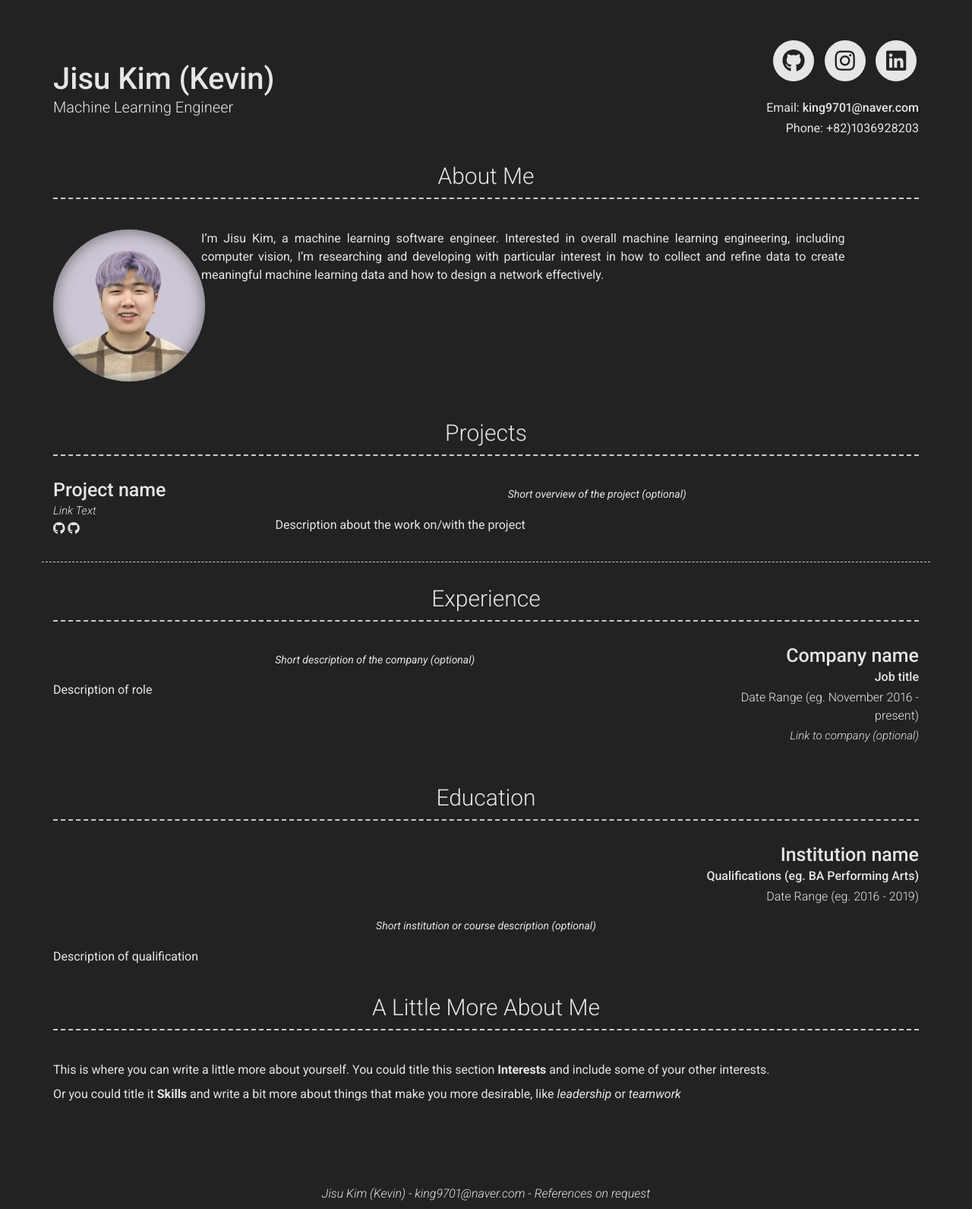
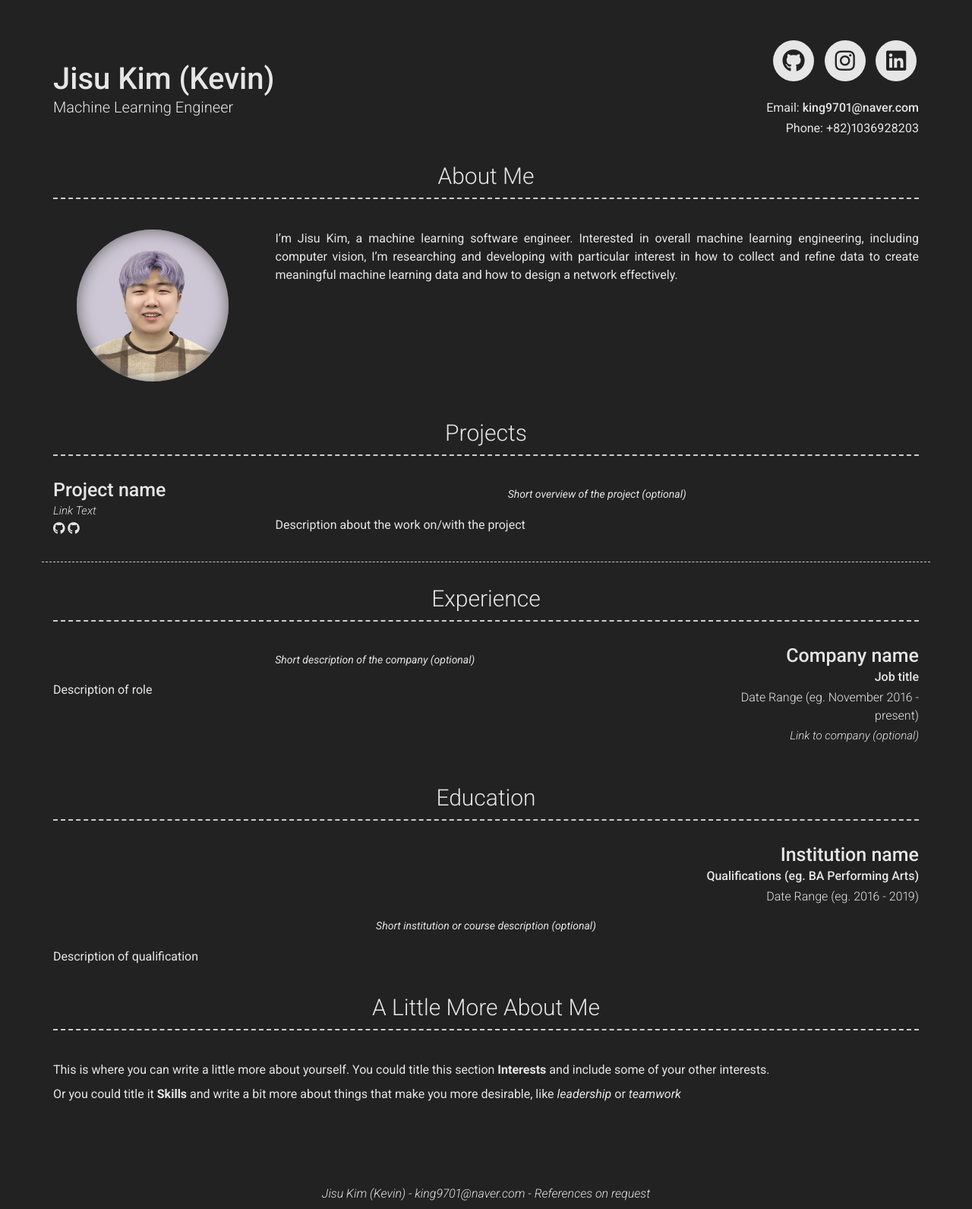
Before and after one commit to Kevin-JisuKim/Kevin-JisuKim.github.io, a Jekyll site: the page built from index.md, in a window 1280 px wide. Shown: the whole page at 76% size. Built offline with Jekyll 4.4.1, drawn with Linux system fonts in a browser that asks for light colours; nearby versions of some CDN libraries.

Commit message:
size rollback

```diff
--- a/_includes/about.html
+++ b/_includes/about.html
@@ -3,11 +3,11 @@
   "About Me" }}</h3>
   <div class="row clearfix">
     {%- if site.about_profile_image -%}
-      <div class="col-xs-6 col-sm-3 col-md-2 no-print">
+      <div class="col-xs-12 col-sm-4 col-md-3 no-print">
         <span class="profile-img" style="background-image: url({{ site.about_profile_image | relative_url }})"></span>
       </div>
     {%- endif -%}
-    <div class="{{ 'col-xs-6 ' }}{%- if site.about_profile_image -%}col-sm-8 col-md-9 col-print-12{%- endif -%}">
+    <div class="{{ 'col-xs-12 ' }}{%- if site.about_profile_image -%}col-sm-8 col-md-9 col-print-12{%- endif -%}">
       {{ site.about_content | strip | markdownify }}
     </div>
   </div>
```
